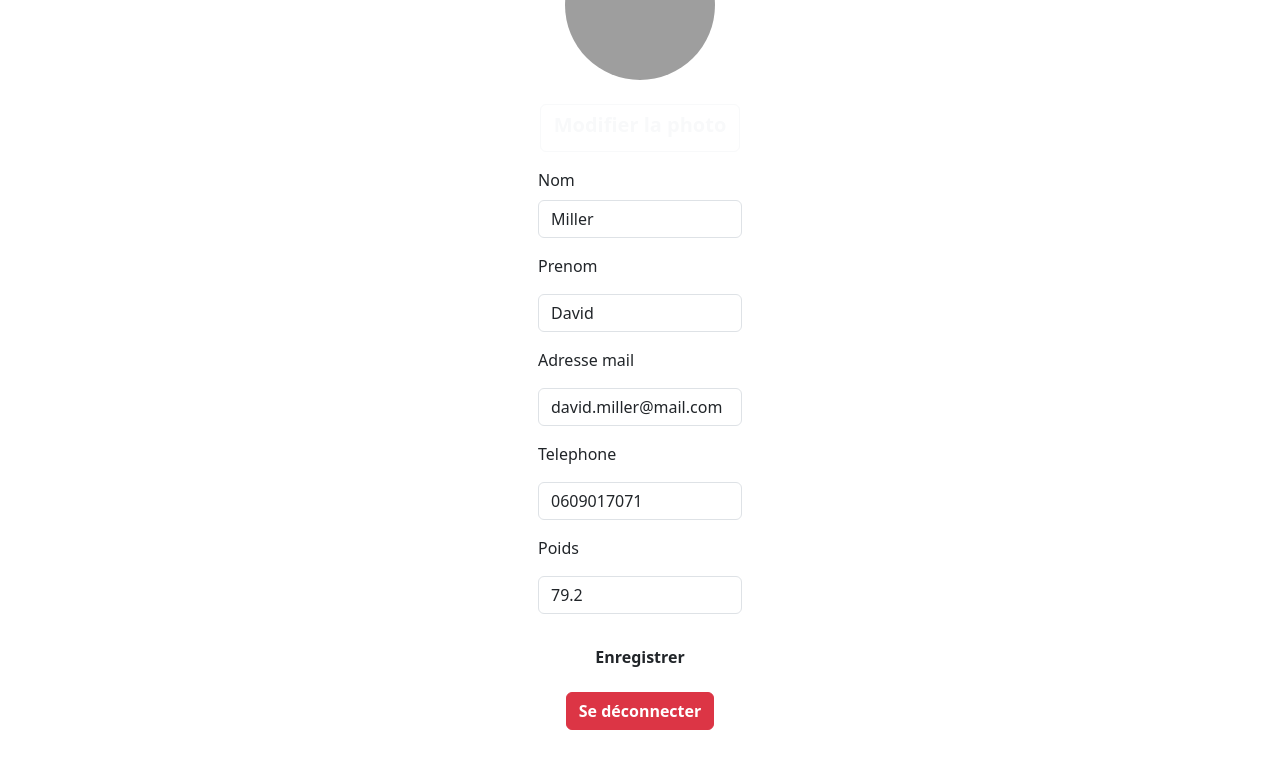
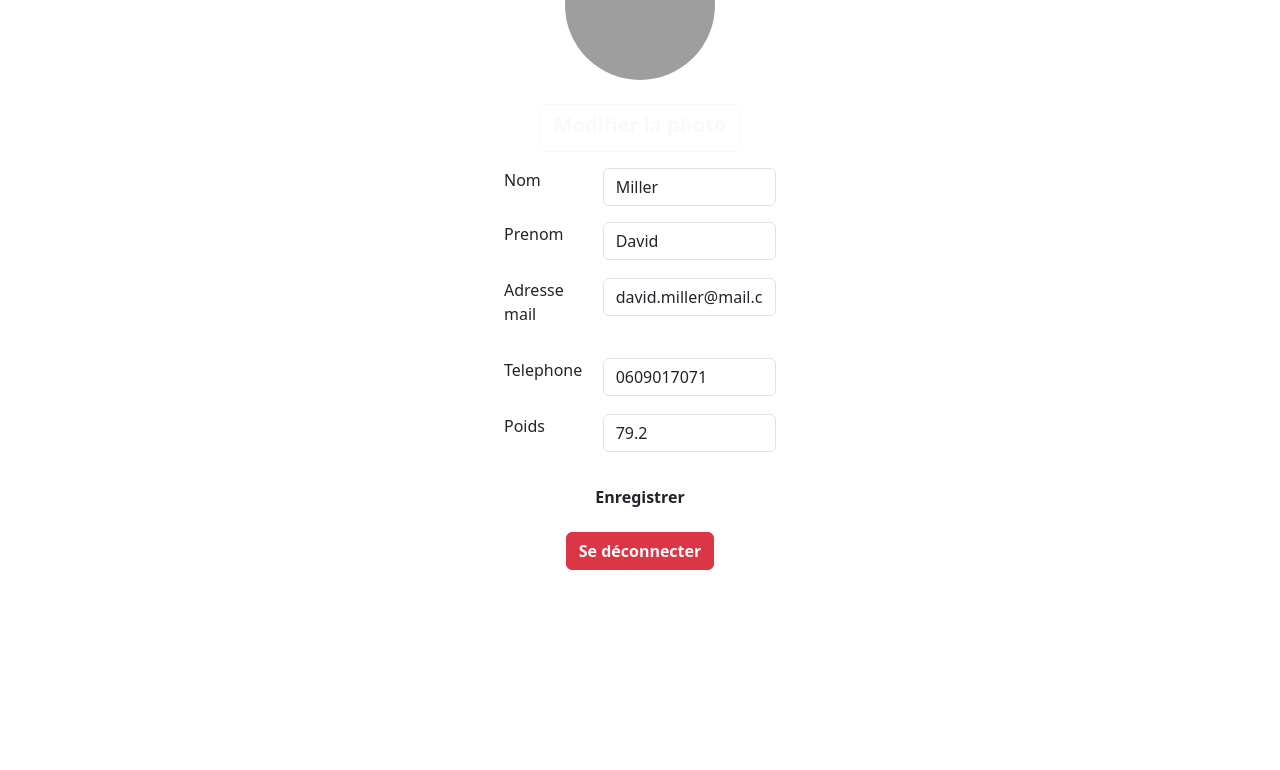
Before and after one commit to lenny-vergerolle/SAE_PONEY, a Flask app: page /profil in a window 1280 px wide. Shown: the part 291-1061 px from the top of the page. After the commit the page ends 861 px from the top, so only its background shows below. Run offline with Flask 3, Linux system fonts and the light colour scheme; a user stored in the database is signed in; some libraries are stand-ins or nearby versions; grey boxes are pictures that could not be loaded.

Commit message:
modification de l'affichage des labels

```diff
--- a/src/templates/profil.html
+++ b/src/templates/profil.html
@@ -5,7 +5,7 @@
 </div>
 
 <div class="mx-auto w-25 d-flex flex-column align-items-center div-dark rounded-4 mb-3 p-4">
-    <form class="w-75" method="post" action="{{ url_for('modifier_profil') }}" enctype="multipart/form-data">
+    <form class="w-100" method="post" action="{{ url_for('modifier_profil') }}" enctype="multipart/form-data">
         {{ form.hidden_tag() }}
         <div class="text-center mb-3">
             <img
@@ -23,25 +23,35 @@
                 </label>
             </div>
         </div>
-        <div class="mb-3 form-group">
-            <label class="color_white mb-2" for="name">{{ form.nom_user.label }}</label>
-            {{ form.nom_user(class_ ="form-control") }}
+        <div class="mb-3 row">
+            <label class="col-sm-4 color_white mb-2" for="name">{{ form.nom_user.label }}</label>
+                <div class="col-sm-8">
+                    {{ form.nom_user(class_ ="form-control") }}
+                </div>
         </div>
-        <div class="mb-3 form-group">
-            <label class="color_white mb-3" for="firstname">{{ form.prenom_user.label }}</label>
-            {{ form.prenom_user(class_ ="form-control") }}
+        <div class="mb-3 row">
+            <label class="col-sm-4 color_white mb-3" for="firstname">{{ form.prenom_user.label }}</label>
+            <div class="col-sm-8">
+                {{ form.prenom_user(class_ ="form-control") }}
+            </div>
         </div>
-        <div class="mb-3 form-group">
-            <label class="color_white mb-3" for="firstname">{{ form.email.label }}</label>
-            {{ form.email(class_ ="form-control") }}
+        <div class="mb-3 row">
+            <label class="col-sm-4 color_white mb-3" for="firstname">{{ form.email.label }}</label>
+            <div class="col-sm-8">
+                {{ form.email(class_ ="form-control") }}
+            </div>
         </div>
-        <div class="mb-3 form-group">
-            <label class="color_white mb-3" for="numero">{{ form.telUser.label }}</label>
-            {{ form.telUser(class_ ="form-control") }}
+        <div class="mb-3 row">
+            <label class="col-sm-4 color_white mb-3" for="numero">{{ form.telUser.label }}</label>
+            <div class="col-sm-8">
+                {{ form.telUser(class_ ="form-control") }}
+            </div>
         </div>
-        <div class="mb-3 form-group">
-            <label class="color_white mb-3" for="poids">{{ form.poidsUser.label }}</label>
-            {{ form.poidsUser(class_ ="form-control") }}
+        <div class="mb-3 row">
+            <label class="col-sm-4 color_white mb-3" for="poids">{{ form.poidsUser.label }}</label>
+            <div class="col-sm-8">
+                {{ form.poidsUser(class_ ="form-control") }}
+            </div>
         </div>
         <div class="d-flex justify-content-center mt-4">
             <button class="btn btn-base fw-bolder" type="submit">Enregistrer</button>
```
Also changed, not shown: testdb.db, 1 other file.
